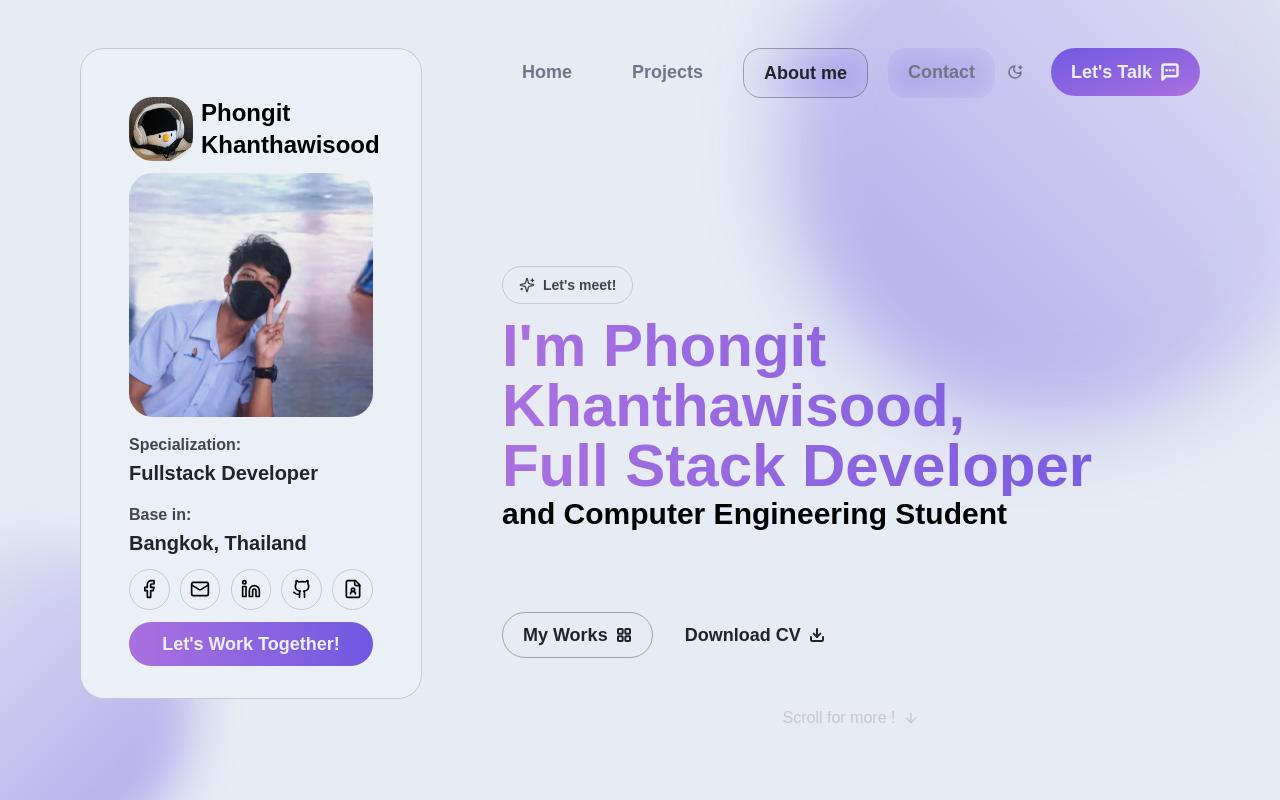
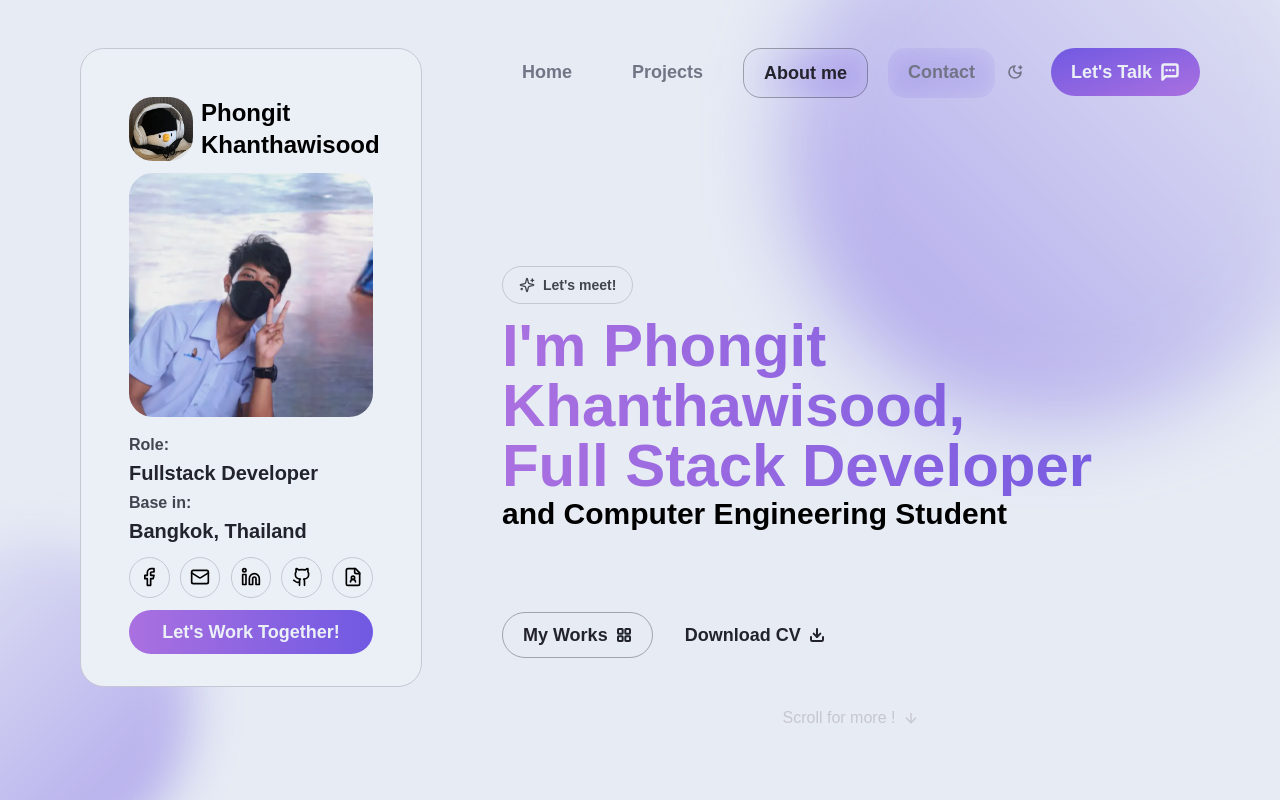
Before and after one commit to phongit-kha/design-to-code, a Next.js app: page / in a window 1280 px wide. Shown: the top 800 px of the page. Built offline with nearby package versions, Linux system fonts and the light colour scheme.

Commit message:
docs: update documents

```diff
--- a/src/components/Profile.tsx
+++ b/src/components/Profile.tsx
@@ -37,14 +37,16 @@ export function Profile({
         alt="tonnam profile picture"
         loading="eager"
       />
+      <div>
         <h6 className="text-lg font-bold text-t-bright lg:text-xl">
-        <small className="text-t-medium">Specialization:</small>
+          <small className="text-t-medium">Role:</small>
           <br /> Fullstack Developer
         </h6>
         <h6 className="text-lg font-bold text-t-bright lg:text-xl">
           <small className="text-t-medium">Base in:</small>
           <br /> Bangkok, Thailand
         </h6>
+      </div>
       <div className="flex justify-between">
         <IconButton
           icon="Facebook"
```
Lines whose indentation alone changed are shown as unchanged.
